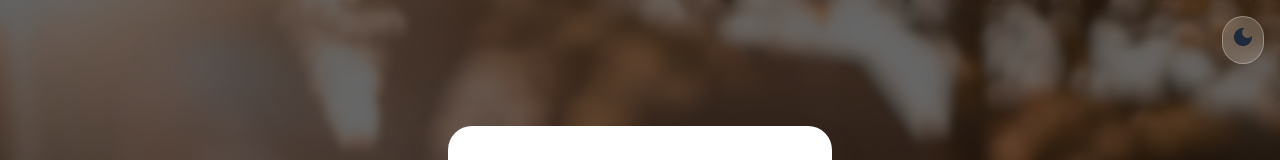
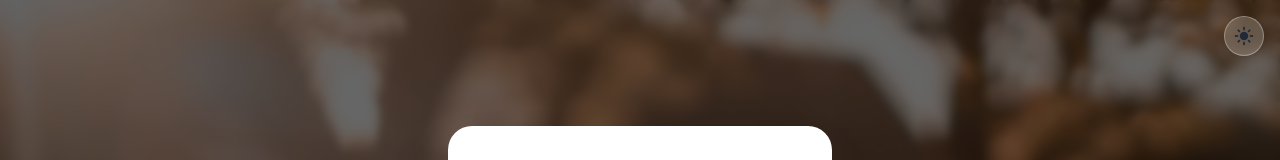
Before and after one commit to Job-Natanael-Contreras-Garzon/FLUJOGRAMAVET, an Angular app: page / in a window 1280 px wide. Shown: the top 160 px of the page. Built offline with nearby package versions, Linux system fonts and the light colour scheme.

Commit message:
update theme mode

```diff
--- a/src/app/app.component.ts
+++ b/src/app/app.component.ts
@@ -13,12 +13,13 @@ import { FlowService, StepData } from './services/flow';
 
       <button
         (click)="toggleDarkMode()"
-        class="fixed top-4 right-4 z-50 p-2 rounded-full bg-white/20 backdrop-blur-md border border-white/30 shadow-lg text-slate-800 dark:text-white dark:bg-black/20 hover:scale-110 transition-transform"
-        aria-label="Toggle Dark Mode">
+        class="fixed top-4 right-4 z-50 w-10 h-10 flex items-center justify-center rounded-full bg-white/20 backdrop-blur-md border border-white/30 shadow-lg text-slate-800 dark:text-white dark:bg-black/20 hover:scale-110 transition-all duration-200"
+        aria-label="Toggle Dark Mode"
+        [attr.aria-pressed]="isDarkMode()">
         @if (isDarkMode()) {
-          <span class="material-symbols-outlined">light_mode</span>
+          <span class="material-symbols-outlined" style="font-size: 20px;">dark_mode</span>
         } @else {
-          <span class="material-symbols-outlined">dark_mode</span>
+          <span class="material-symbols-outlined" style="font-size: 20px;">light_mode</span>
         }
       </button>
 
@@ -39,7 +40,7 @@ import { FlowService, StepData } from './services/flow';
 })
 export class AppComponent {
   currentStepId = signal<number>(0);
-  isDarkMode = signal<boolean>(false);
+  isDarkMode = signal<boolean>(true);
   private _doc = inject(DOCUMENT);
   private flowService = inject(FlowService);
 
--- a/src/index.html
+++ b/src/index.html
@@ -56,14 +56,16 @@
   <link rel="preconnect" href="https://cdn.tailwindcss.com">
   <link rel="dns-prefetch" href="https://esm.sh">
 
+  <!-- Preload crítico: Logo y fuente de iconos -->
   <link rel="preload" as="image" href="/logoTuki.webp" fetchpriority="high">
+  <link rel="preload" as="style" href="https://fonts.googleapis.com/css2?family=Material+Symbols+Outlined:opsz,wght,FILL,GRAD@24,400,1,0&display=block">
 
-<!-- Tailwind CSS - Carga asíncrona con fallback -->
-  <script src="https://cdn.tailwindcss.com" ></script>
+  <!-- Tailwind CSS -->
+  <script src="https://cdn.tailwindcss.com"></script>
 
-  <!-- Fonts: Inter optimizado (solo 400,600,700) & Material Symbols con display=swap -->
+  <!-- Fonts: Inter optimizado & Material Symbols (display=block evita mostrar texto fallback) -->
   <link href="https://fonts.googleapis.com/css2?family=Inter:wght@400;600;700&display=swap" rel="stylesheet">
-  <link href="https://fonts.googleapis.com/css2?family=Material+Symbols+Outlined:opsz,wght,FILL,GRAD@24,400,1,0&display=swap" rel="stylesheet" />
+  <link href="https://fonts.googleapis.com/css2?family=Material+Symbols+Outlined:opsz,wght,FILL,GRAD@24,400,1,0&display=block" rel="stylesheet" />
   <script>
     tailwind.config = {
       darkMode: 'class',
@@ -92,6 +94,18 @@
     }
     .material-symbols-outlined {
       font-variation-settings: 'FILL' 1, 'wght' 400, 'GRAD' 0, 'opsz' 24;
+      /* Evitar mostrar texto mientras carga la fuente */
+      font-display: block;
+      user-select: none;
+      -webkit-font-smoothing: antialiased;
+      text-rendering: optimizeLegibility;
+      /* Ocultar overflow de texto fallback */
+      display: inline-block;
+      overflow: hidden;
+      width: 1em;
+      height: 1em;
+      line-height: 1;
+      text-align: center;
     }
     /* Custom scrollbar for cleaner look */
     ::-webkit-scrollbar {
```
